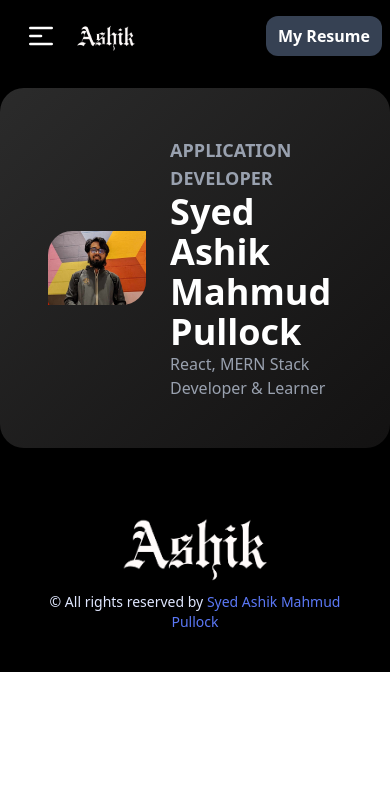
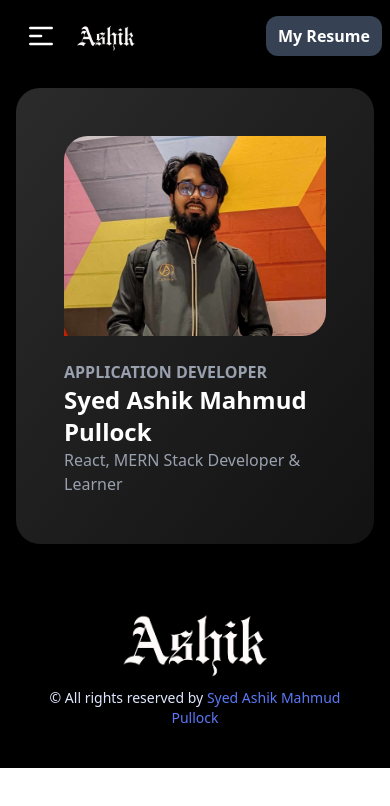
Before and after one commit to Pullock4981/my_Portfolio_v-1, a React (Vite) app: page / in a window 390 px wide. Shown: the top 806 px of the page. Built offline with nearby package versions, Linux system fonts and the light colour scheme.

Commit message:
add responsive banner section

```diff
--- a/src/Pages/Home/Banner.jsx
+++ b/src/Pages/Home/Banner.jsx
@@ -4,15 +4,15 @@ import profile from "../../assets/Ashik.profile_1.0.jpg"
 const Banner = () => {
     return (
         <div>
-            <div className='flex justify-center items-center gap-6 bg-gradient-to-br from-[#2b2b2b] to-[#131212] p-12 rounded-3xl'>
+            <div className='flex md:flex-row flex-col justify-center items-center gap-6 bg-gradient-to-br from-[#2b2b2b] to-[#131212] p-12 rounded-3xl'>
                 <div>
                     <img className='rounded-tl-3xl rounded-br-3xl w-72' src={profile} alt="" />
                 </div>
                 <div>
-                    <p className='text-gray-400 text-lg font-bold'>
+                    <p className='text-gray-400 md:text-lg font-bold'>
                         APPLICATION DEVELOPER
                     </p>
-                    <h1 className='text-4xl font-bold'>
+                    <h1 className='md:text-4xl text-2xl font-bold'>
                         Syed Ashik Mahmud Pullock
                     </h1>
                     <p className='text-gray-400'>
--- a/src/Pages/Home/Home.jsx
+++ b/src/Pages/Home/Home.jsx
@@ -3,8 +3,11 @@ import Banner from './Banner';
 
 const Home = () => {
     return (
-        <div className='max-w-7xl mx-auto md:px-20 py-4'>
-            <Banner></Banner>
+        <div className='mx-4 md:mx-0'>
+            {/* banner section */}
+            <div className='max-w-7xl mx-auto md:px-20 py-4'>
+                <Banner></Banner>
+            </div>
         </div>
     );
 };
```
